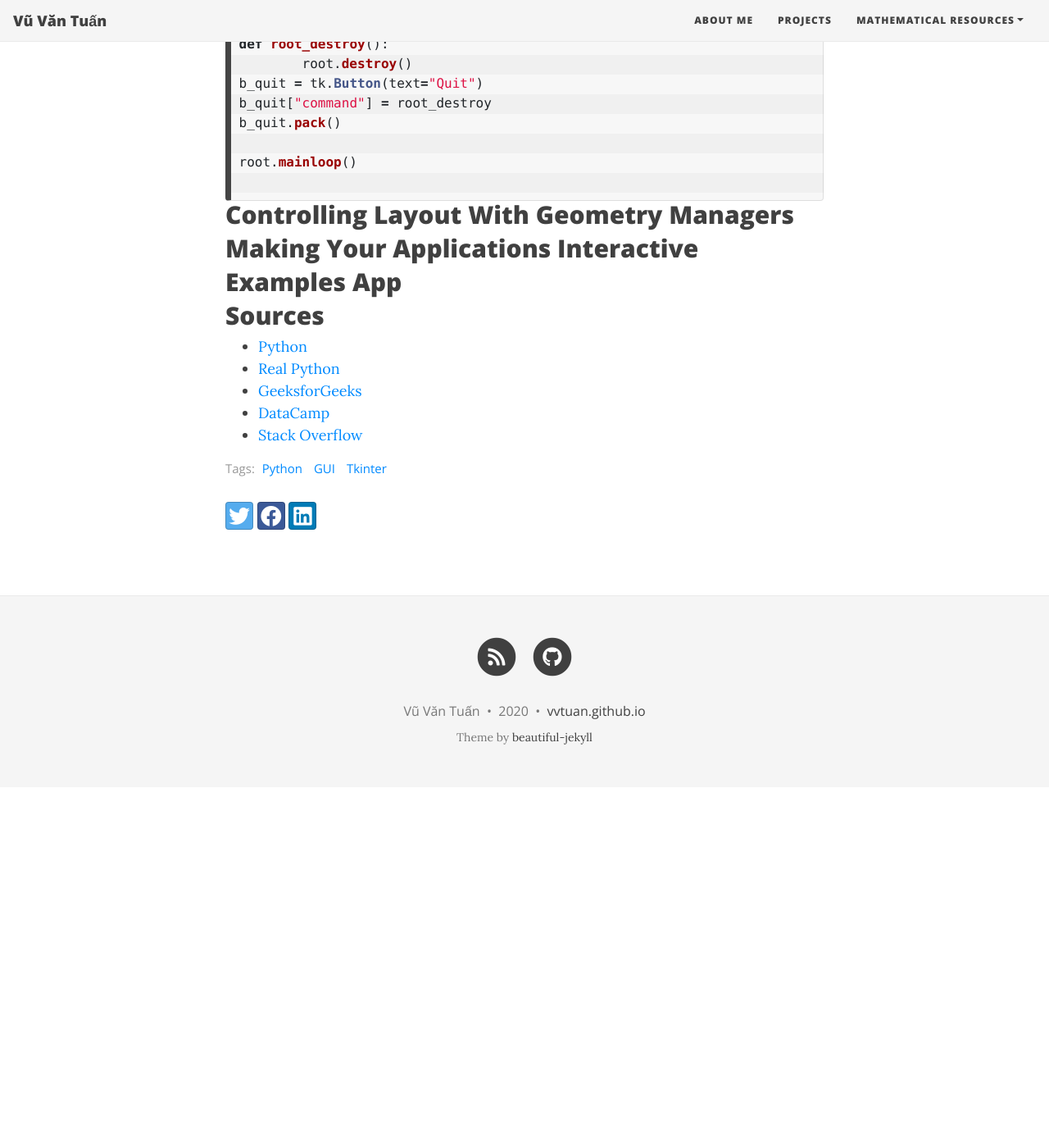
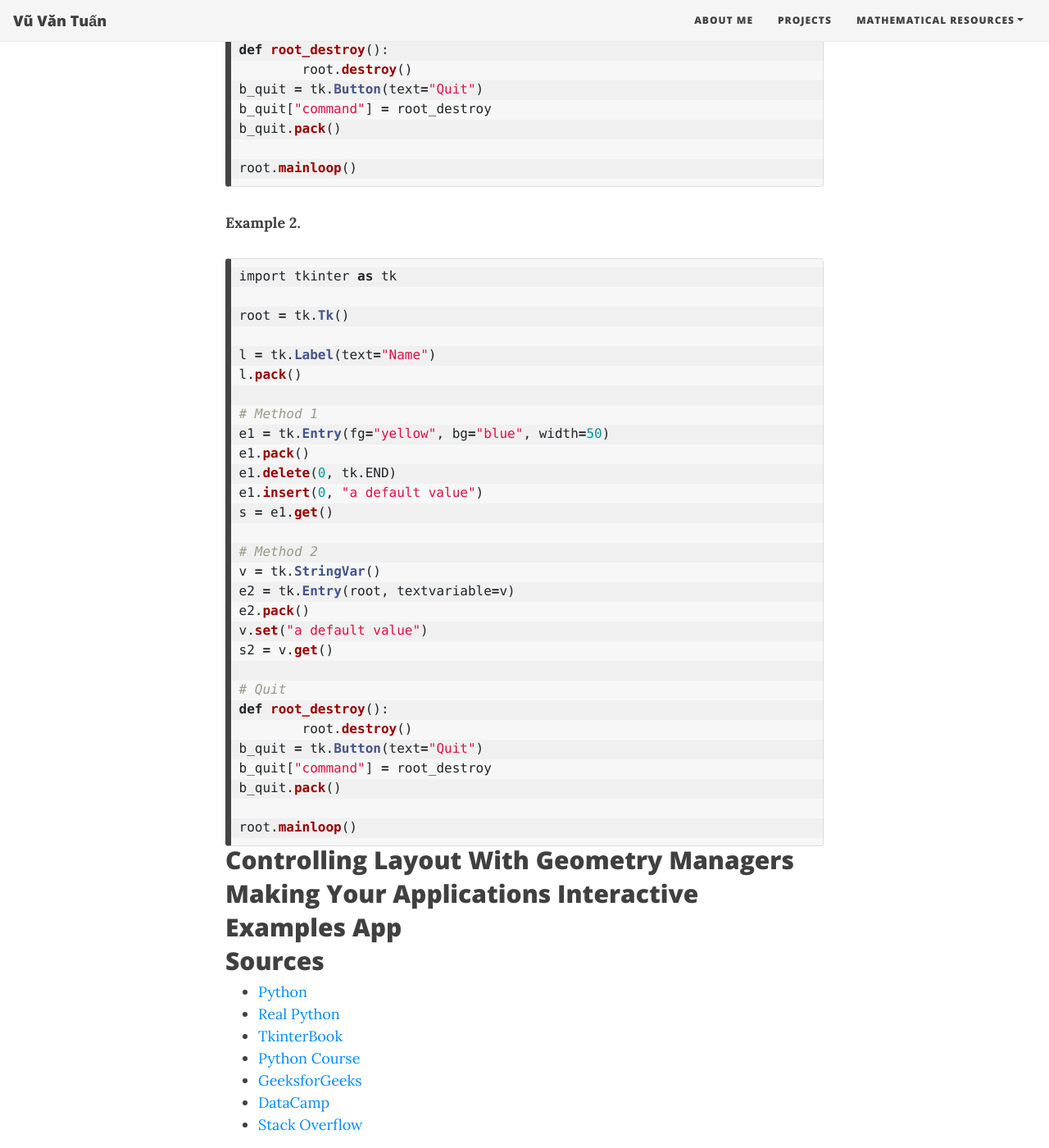
Before and after one commit to vvtuan/vvtuan.github.io, a Jekyll site: the page built from _posts/2020-07-06-tkinter-tutorial.md, in a window 1280 px wide and 1400 px high, scrolled down 4319 px. Shown: the whole window at 82% size. Built offline with Jekyll 4.4.1, drawn with Linux system fonts in a browser that asks for light colours; nearby versions of some CDN libraries; before the commit the page ends 5279 px from its top, so only the background shows below that.

Commit message:
'Update'

````diff
--- a/_posts/2020-07-06-tkinter-tutorial.md
+++ b/_posts/2020-07-06-tkinter-tutorial.md
@@ -62,7 +62,6 @@ anchor, expand, fill, ipadx, ipady, padx, pady, side
 ### Coupling Widget Variables
 
 ```python
-
 import tkinter as tk
 
 class App(tk.Frame):
@@ -116,7 +115,6 @@ myapp.master.maxsize(1000, 400)
 
 # start the program
 myapp.mainloop()
-
 ```
 
 ### Bindings and Events
@@ -142,8 +140,8 @@ myapp.mainloop()
 
 ###  Getting user input with `Entry` widgets
 
+**Example 1.**
 ```python
-
 import tkinter as tk
 
 root = tk.Tk()
@@ -185,7 +183,39 @@ b_quit["command"] = root_destroy
 b_quit.pack()
 
 root.mainloop()
+```
 
+**Example 2.**
+```python
+import tkinter as tk
+
+root = tk.Tk()
+
+l = tk.Label(text="Name")
+l.pack()
+
+# Method 1
+e1 = tk.Entry(fg="yellow", bg="blue", width=50)
+e1.pack()
+e1.delete(0, tk.END)
+e1.insert(0, "a default value")
+s = e1.get()
+
+# Method 2
+v = tk.StringVar()
+e2 = tk.Entry(root, textvariable=v)
+e2.pack()
+v.set("a default value")
+s2 = v.get()
+
+# Quit
+def root_destroy():
+	root.destroy()
+b_quit = tk.Button(text="Quit")
+b_quit["command"] = root_destroy
+b_quit.pack()
+
+root.mainloop()
 ```
 
 ## Controlling Layout With Geometry Managers
@@ -197,6 +227,8 @@ root.mainloop()
 ## Sources
 - [Python](https://docs.python.org/3/library/tkinter.html)
 - [Real Python](https://realpython.com/python-gui-tkinter/)
+- [TkinterBook](https://effbot.org/tkinterbook/)
+- [Python Course](https://www.python-course.eu/python_tkinter.php)
 - [GeeksforGeeks](https://www.geeksforgeeks.org/python-gui-tkinter/)
 - [DataCamp](https://www.datacamp.com/community/tutorials/gui-tkinter-python)
 - [Stack Overflow](https://stackoverflow.com/)
````
